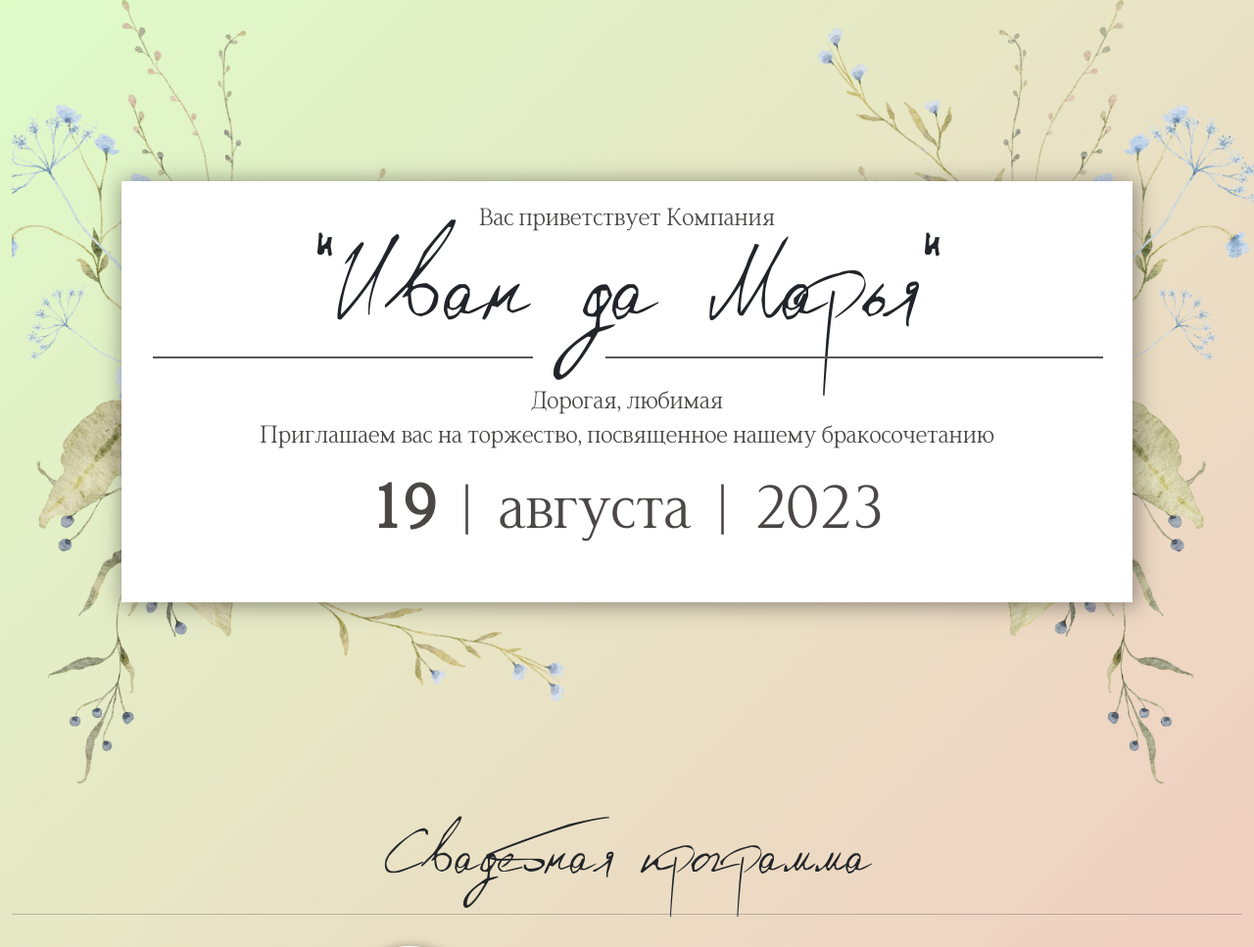
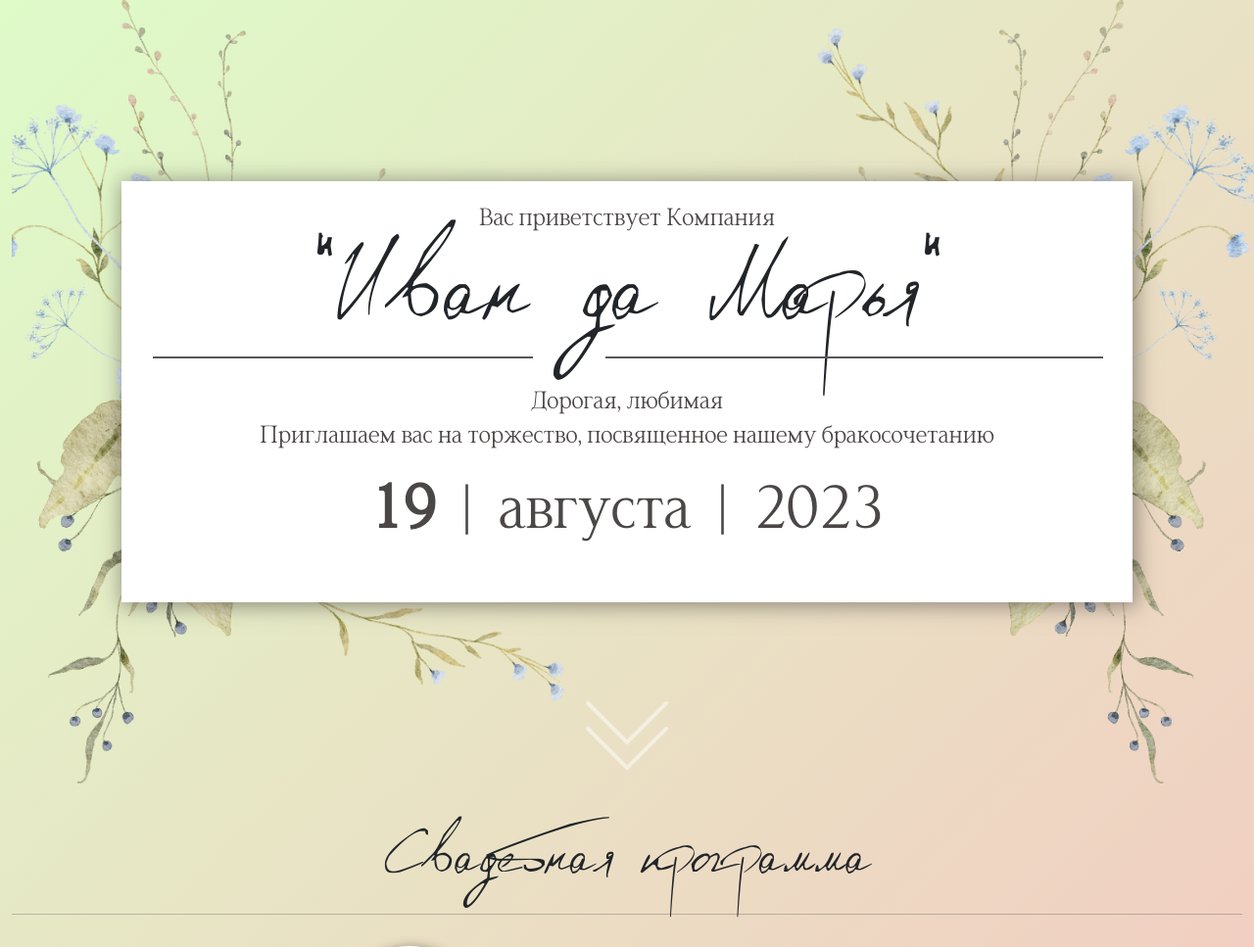
Before and after one commit to DionisiuBrovka/ded-weeding, a Django app: template dev/main/templates/index.html in a window 1280 px wide. Shown: the top 967 px of the page at 98% size. Run offline with Django 4.2, Linux system fonts and the light colour scheme; the template is opened without the code that fills it, so the values that code supplies are empty.

Commit message:
AFTER PIVNOU COMMMIT

```diff
--- a/dev/main/static/css/style2.css
+++ b/dev/main/static/css/style2.css
@@ -387,3 +387,33 @@ body {
         opacity: 0;
     }
 }
+
+.toped{
+    height: 100vh;
+    position: relative;
+    margin-top: -100vh;
+
+    display: flex;
+    flex-direction: column;
+    justify-content: end;
+    align-items: center;
+}
+
+.toped img{
+    opacity: 0;
+
+    transition: 2s;
+    animation: show 3s 1;
+    animation-fill-mode: forwards;
+    animation-delay: 4s;
+}
+
+@keyframes show{
+    0%{
+        opacity: 0;
+    }
+
+    100%{
+        opacity: 1;
+    }
+}
--- a/dev/main/templates/index.html
+++ b/dev/main/templates/index.html
@@ -88,6 +88,10 @@
 
 
             </div>
+        </div>
+
+        <div class="toped">
+            <img class="" src="{% static 'img/down.webp' %}" alt="">
         </div>
     </div>
 
--- a/dev/main/templates/main_page.html
+++ b/dev/main/templates/main_page.html
@@ -8,7 +8,7 @@
 <body>
     <ul>
         {% for obj in data %}
-            <li>{{ obj }} - http://195.43.142.224/{{ obj.slug }}</li>
+            <li>{{ obj }} - http://ivandamaria.online/{{ obj.slug }}</li>
         {% endfor %}
     </ul>
 </body>
```
Also changed, not shown: dev/main/static/img/down.webp (added).
